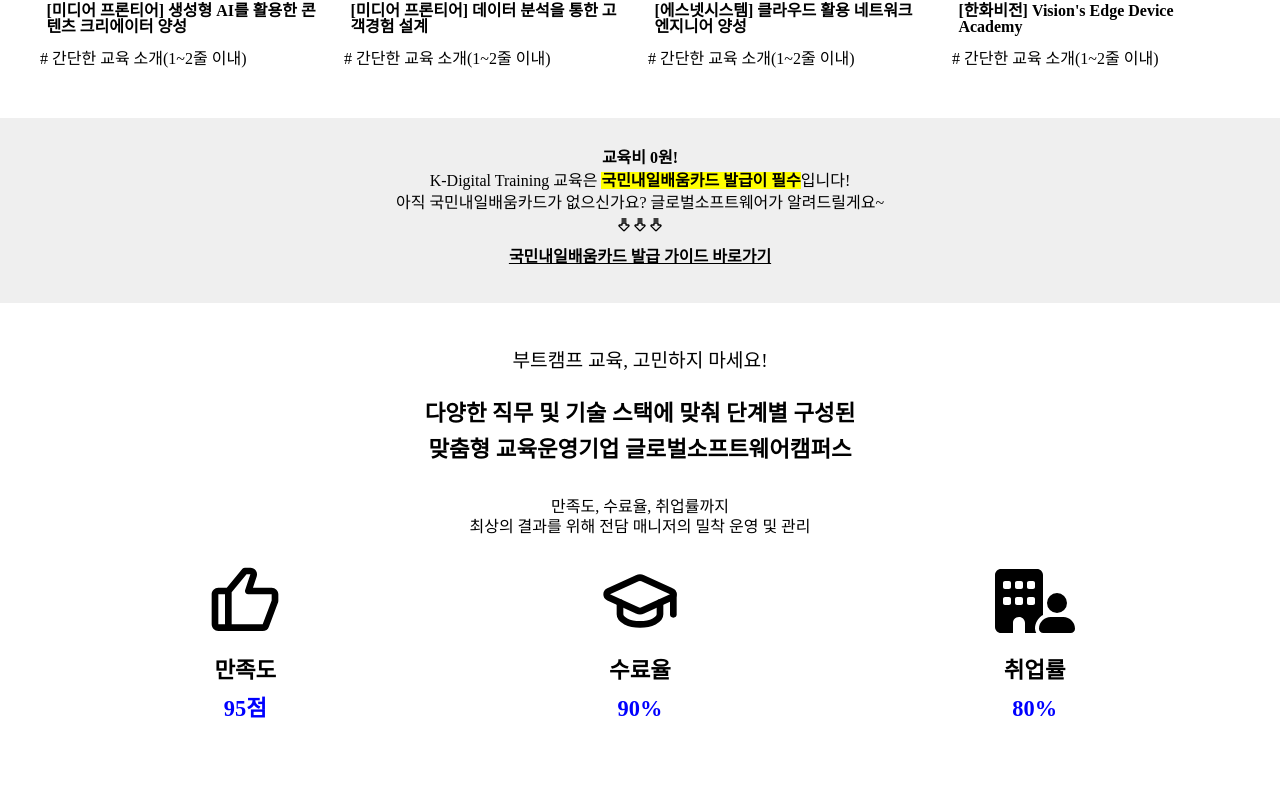
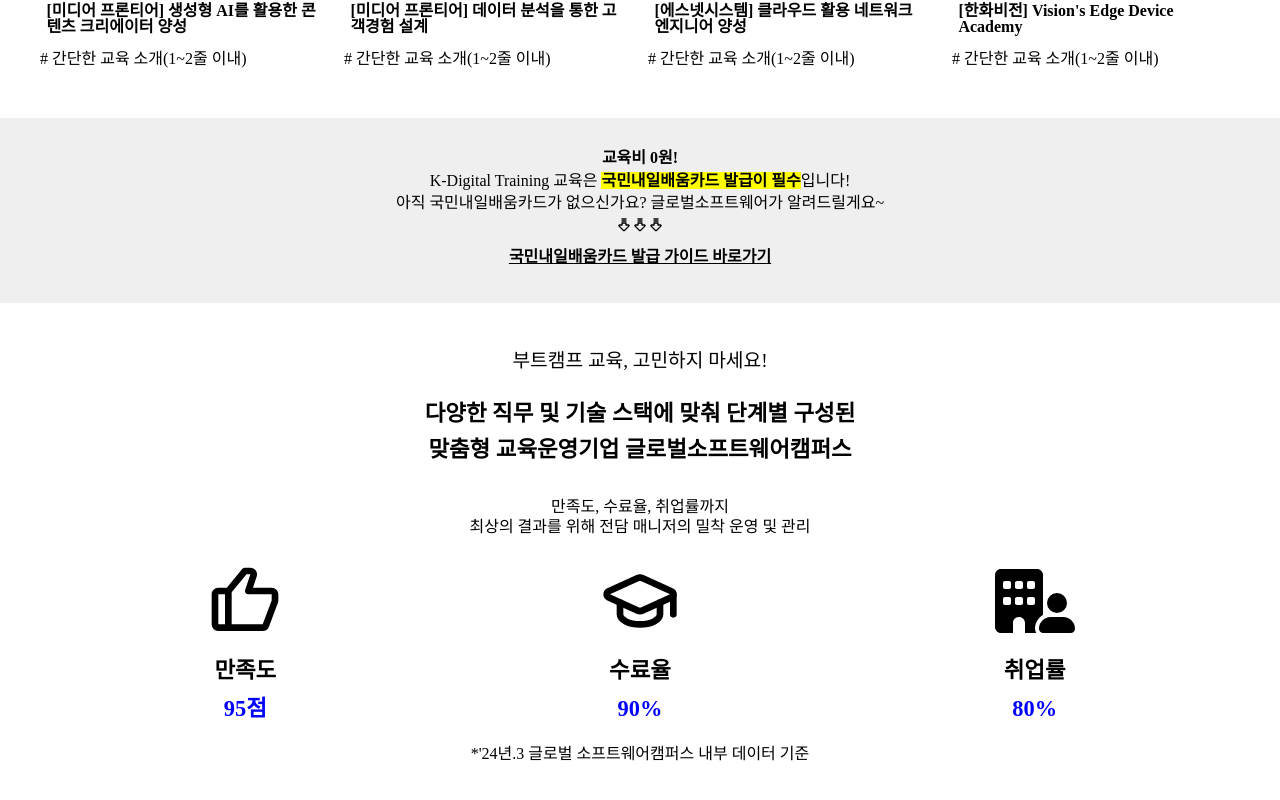
Before and after one commit to jh1109/gsc-app, a React (Create React App) app: page /techfrontiers in a window 1280 px wide. Shown: the part 892-1692 px from the top of the page. Before the commit the page ends 1661 px from the top, so only its background shows below. Built offline with nearby package versions, Linux system fonts and the light colour scheme.

Commit message:
[style] 부트캠프 페이지 중 데이터 기준 내용 추가

```diff
--- a/src/components/bootcamp/TechFResult.js
+++ b/src/components/bootcamp/TechFResult.js
@@ -15,6 +15,7 @@ const TechFResult = () => {
                 <TechFResultItem result="90%">수료율</TechFResultItem>
                 <TechFResultItem result="80%">취업률</TechFResultItem>
             </ul>
+            <p>*'24년.3 글로벌 소프트웨어캠퍼스 내부 데이터 기준</p>
         </div>
     );
 };
--- a/src/components/bootcamp/TechFResult.module.css
+++ b/src/components/bootcamp/TechFResult.module.css
@@ -31,4 +31,5 @@
     display: flex;
     flex-flow: row nowrap;
     justify-content: space-around;
+    margin-bottom: 1.6rem;
 }
```
